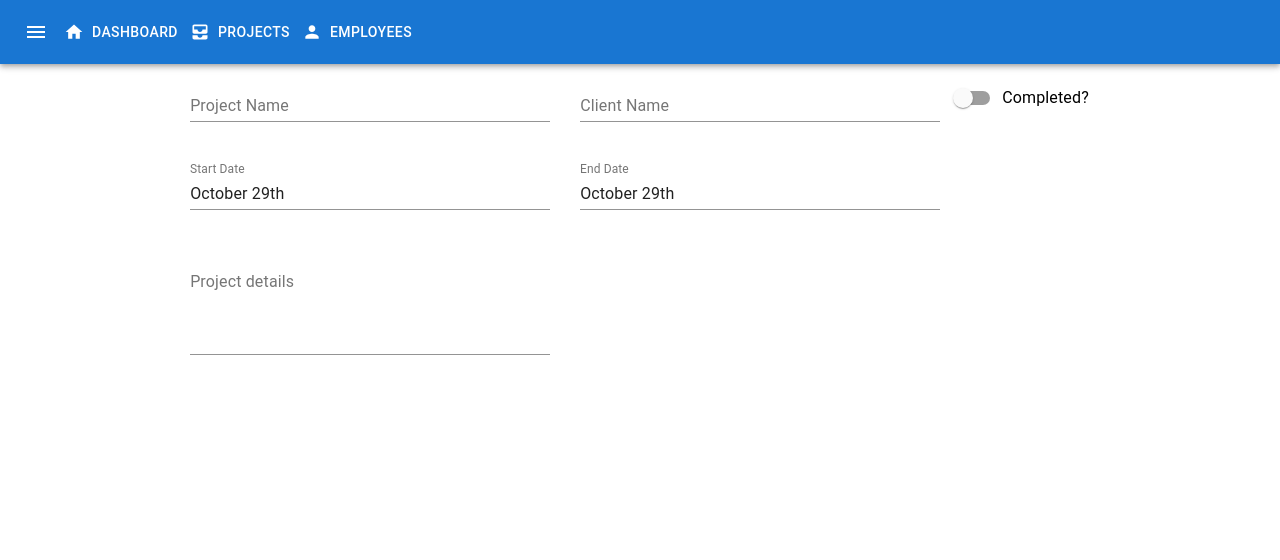
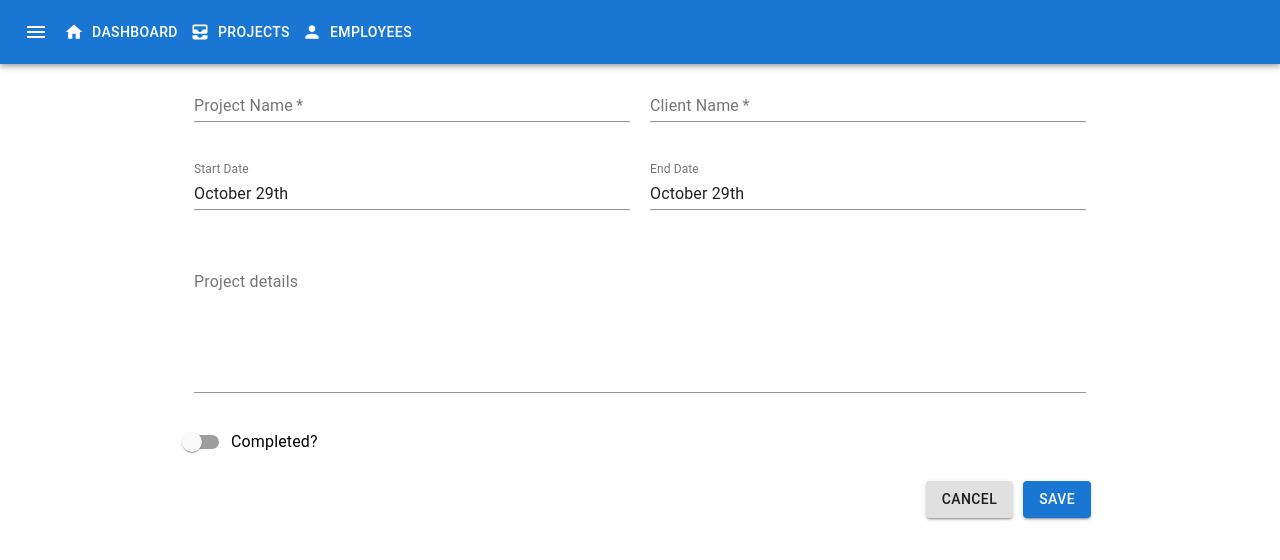
Before and after one commit to webseb00/React-Management-App, a React (Create React App) app: page /project/add in a window 1280 px wide. Shown: the top 560 px of the page. Built offline with nearby package versions, Linux system fonts and the light colour scheme.

Commit message:
Create global context

```diff
--- a/package.json
+++ b/package.json
@@ -37,5 +37,8 @@
       "last 1 firefox version",
       "last 1 safari version"
     ]
+  },
+  "devDependencies": {
+    "react-context-devtool": "^2.0.0"
   }
 }
--- a/src/App.js
+++ b/src/App.js
@@ -12,8 +12,7 @@ function App() {
   return (
     <>
       <MenuBar />
-      <Container fixed>
-        <main className="main">
+      <Container maxWidth="md">
         <Switch>
           <Route exact path="/">
             <Dashboard />
@@ -31,7 +30,6 @@ function App() {
             <PageNotFound />
           </Route>
         </Switch>
-        </main>
       </Container>
     </>
   );
--- /dev/null
+++ b/src/MuiTheme/theme.js
@@ -0,0 +1,9 @@
+import { createMuiTheme } from '@material-ui/core/styles';
+
+export const theme = createMuiTheme({
+  palette: {
+    primary: {
+      main: '#1976d2'
+    }
+  }
+});
--- a/src/components/AddProject.js
+++ b/src/components/AddProject.js
@@ -1,8 +1,10 @@
 import React, { useState } from 'react';
+import { useHistory } from 'react-router-dom';
 import DateFnsUtils from '@date-io/date-fns'; // choose your lib
 import { DatePicker, MuiPickersUtilsProvider } from '@material-ui/pickers';
 import TextField from '@material-ui/core/TextField';
 import Switch from '@material-ui/core/Switch';
+import Button from '@material-ui/core/Button';
 import FormControlLabel from '@material-ui/core/FormControlLabel';
 import Grid from '@material-ui/core/Grid';
 import { makeStyles } from '@material-ui/core/styles';
@@ -10,23 +12,45 @@ import { makeStyles } from '@material-ui/core/styles';
 const useStyles = makeStyles((theme) => ({
   root: {
     '& .MuiTextField-root': {
-      margin: '10px 15px',
-      width: 360,
+      margin: '10px',
     },
     '& .form-row': {
       margin: '0 0 20px 0',
       display: 'flex'
+    },
+    '& .form-cta': {
+      justifyContent: 'flex-end'
+    },
+    '& .MuiButton-root': {
+      margin: '0 5px'
     }
   },
 }));
 
 export default function AddProject() {
+  let history = useHistory();
   const classes = useStyles();
   const [checked, setChecked] = useState(false);
+  // set starting date for project
+  const [startDate, setStartDate] = useState(new Date());
+  // set ending date for project
+  const [endDate, setEndDate] = useState(new Date());
+  const [field, setField] = useState({
+    project_name: '',
+    project_client: '',
+    project_details: ''
+  });
 
   const handleSubmit = e => {
     e.preventDefault();
 
+  }
+
+  const handleChange = e => {
+    setField({
+      ...field,
+      [e.target.name]: e.target.value
+    });
   }
 
   const toggleChecked = () => {
@@ -34,21 +58,60 @@ export default function AddProject() {
   }
 
   return (
-    <Grid
-      container
-      direction="row"
-      justify="center"
-    >
       <form className={classes.root} onSubmit={handleSubmit}>
         <div className="form-row">
           <TextField
             label="Project Name"
+            name="project_name"
             id="standard-basic"
+            onChange={handleChange}
+            value={field.project_name}
+            fullWidth
+            required
           />
           <TextField
             label="Client Name"
+            name="project_client"
             id="standard-basic"
+            onChange={handleChange}
+            value={field.project_client}
+            fullWidth
+            required
           />
+        </div>
+        <div className="form-row">
+          <MuiPickersUtilsProvider utils={DateFnsUtils}>
+            <DatePicker
+              label="Start Date"
+              animateYearScrolling
+              onChange={setStartDate}
+              value={startDate}
+              fullWidth
+            />
+            <DatePicker
+              label="End Date"
+              minDate={startDate}
+              minDateMessage={'End date cannot be before start date'}
+              animateYearScrolling
+              onChange={setEndDate}
+              value={endDate}
+              fullWidth
+            />
+          </MuiPickersUtilsProvider>
+        </div>
+        <div className="form-row">
+          <TextField
+            id="standard-textarea"
+            label="Project details"
+            onChange={handleChange}
+            value={field.project_details}
+            rows={6}
+            multiline
+            name="project_details"
+            fullWidth
+          />
+        </div>
+        <div className="form-row">
           <FormControlLabel
             control={
               <Switch
@@ -61,28 +124,22 @@ export default function AddProject() {
             label="Completed?"
           />
         </div>
-        <div className="form-row">
-          <MuiPickersUtilsProvider utils={DateFnsUtils}>
-            <DatePicker
-              label="Start Date"
-              animateYearScrolling
-            />
-            <DatePicker
-              label="End Date"
-              animateYearScrolling
-            />
-          </MuiPickersUtilsProvider>
-        </div>
-        <div className="form-row">
-          <TextField
-            id="standard-textarea"
-            label="Project details"
-            rows={4}
-            multiline
-            name="projectDetails"
-          />
+        <div className="form-row form-cta">
+          <Button
+            variant="contained"
+            onClick={() => history.goBack()}
+          >
+            Cancel
+          </Button>
+          <Button
+            variant="contained"
+            color="primary"
+            type="submit"
+            disabled={false}
+          >
+            Save
+          </Button>
         </div>
       </form>
-    </Grid>
   )
 }
--- a/src/components/MenuBar.js
+++ b/src/components/MenuBar.js
@@ -10,11 +10,10 @@ import HomeIcon from '@material-ui/icons/Home';
 import AllInboxIcon from '@material-ui/icons/AllInbox';
 import PersonIcon from '@material-ui/icons/Person';
 import { Link as RouterLink } from 'react-router-dom';
-import { palette } from '@material-ui/system';
 
 export default function MenuBar() {
   return (
-    <AppBar style={{ background: '#1976d2' }} position="static">
+    <AppBar position="static">
       <Toolbar>
         <IconButton edge="start" color="inherit" aria-label="menu">
           <MenuIcon />
--- a/src/components/Project.js
+++ b/src/components/Project.js
@@ -1,5 +1,18 @@
 import React from 'react';
+import Fab from '@material-ui/core/Fab';
+import AddIcon from '@material-ui/icons/Add';
+import { Link } from 'react-router-dom';
 
 export default function Project() {
-  return <h1>Project component</h1>;
+  return (
+    <Link to="/project/add">
+      <Fab
+        size="medium"
+        color="secondary"
+        aria-label="add"
+      >
+        <AddIcon />
+      </Fab>
+    </Link>
+  );
 }
--- /dev/null
+++ b/src/context/ProjectContext.js
@@ -0,0 +1,27 @@
+import React, { useReducer, useEffect, createContext } from 'react';
+
+const initialState = {
+  projects: []
+};
+
+export const ProjectContext = createContext(initialState);
+
+const reducer = (state, action) => {
+  switch(action.type) {
+    case 'ADD_PROJECT':
+      return { projects: [...state.projects, action.payload] }
+    default:
+      return initialState;
+  }
+}
+
+export const ProjectContextProvider = props => {
+  const [state, dispatch] = useReducer(reducer, initialState);
+  const { projects } = state;
+
+  return (
+    <ProjectContext.Provider value={[state, dispatch]}>
+      {props.children}
+    </ProjectContext.Provider>
+  )
+};
--- a/src/index.js
+++ b/src/index.js
@@ -1,14 +1,26 @@
 import React from 'react';
 import ReactDOM from 'react-dom';
 import { BrowserRouter } from 'react-router-dom';
+import { ThemeProvider } from '@material-ui/styles';
+import { theme } from './MuiTheme/theme';
 import App from './App';
+import { ProjectContextProvider } from './context/ProjectContext';
+import { debugContextDevtool } from 'react-context-devtool';
 import './style.css';
 
 const root = document.querySelector('#root');
 
 ReactDOM.render(
-  <BrowserRouter>
-    <App />
-  </BrowserRouter>,
+  <ProjectContextProvider>
+    <ThemeProvider theme={theme}>
+      <BrowserRouter>
+        <App />
+      </BrowserRouter>
+    </ThemeProvider>
+  </ProjectContextProvider>,
   root
 );
+
+// debugContextDevtool(root, {
+//   disable: process.env.NODE_ENV === "production"
+// });
```
Also changed, not shown: 1 other file (tests, documents, lock files or other folders). Lines whose indentation alone changed are shown as unchanged.
